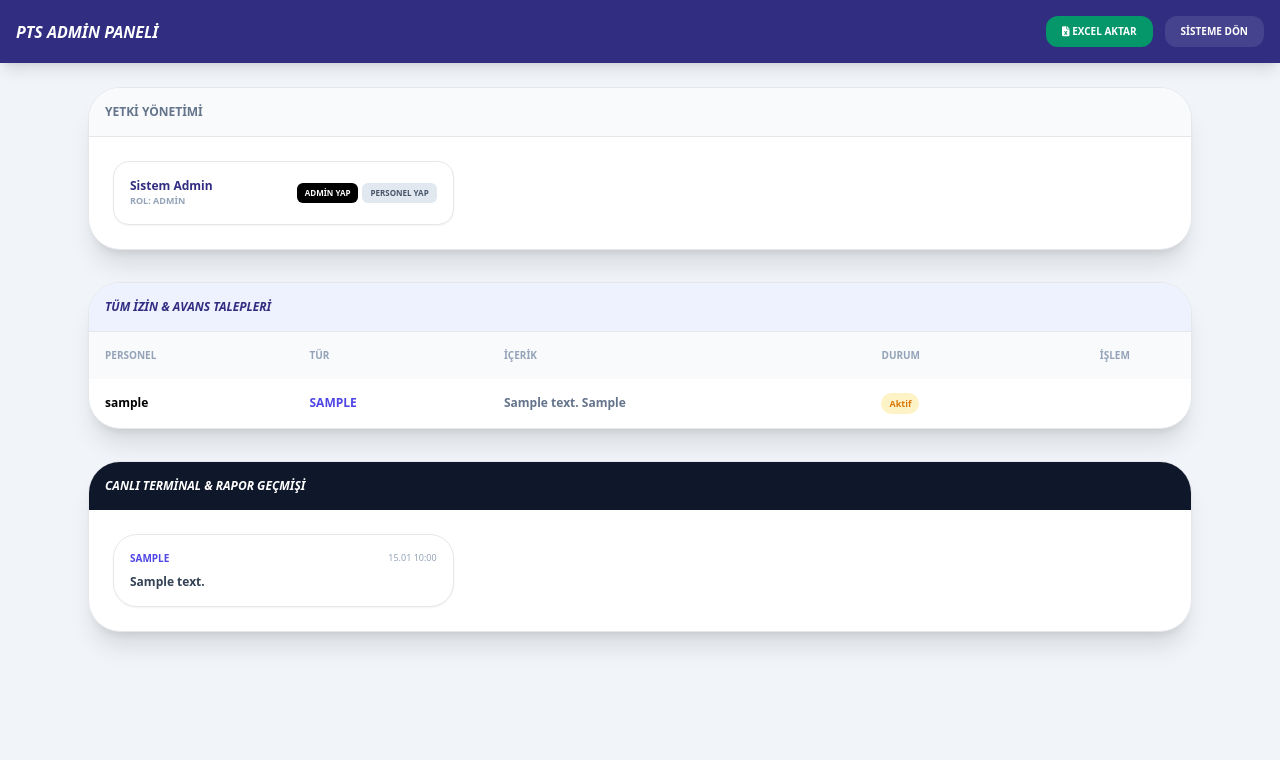
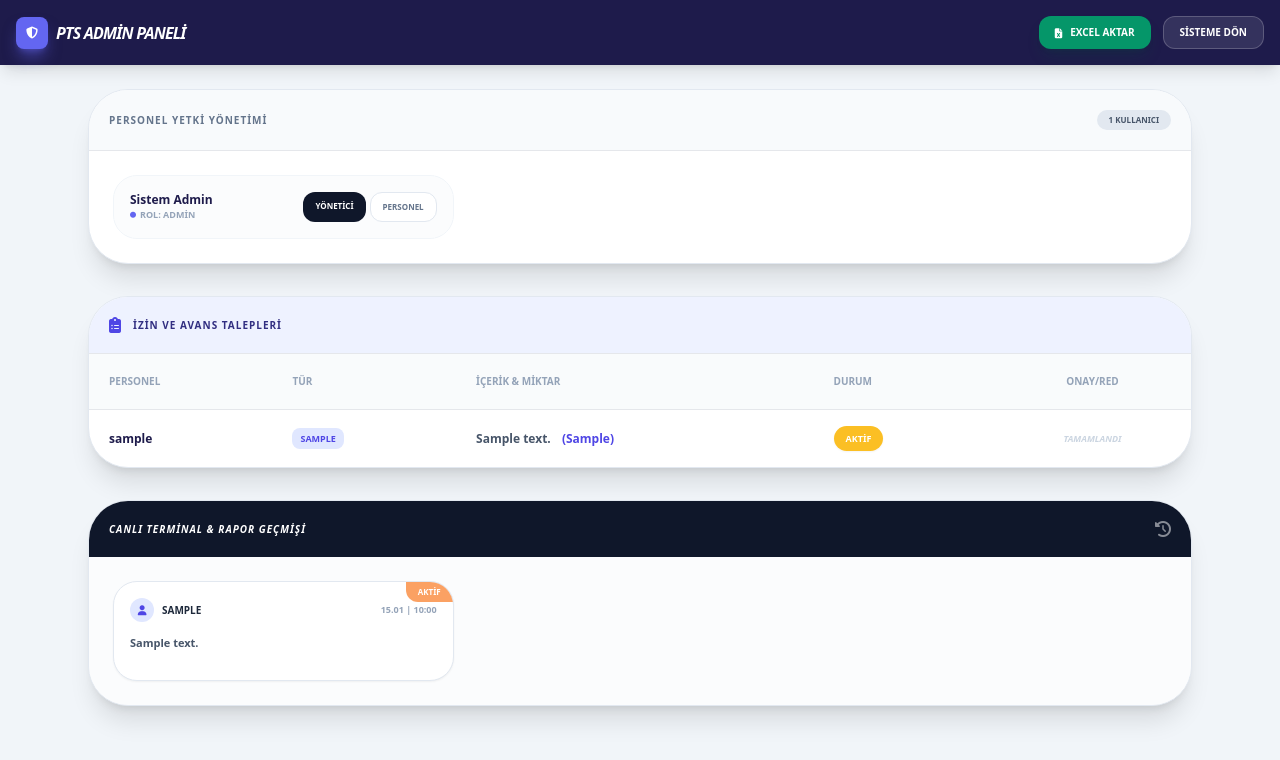
Before and after one commit to sametyalcin231/PTS_Sistemi, a Flask app: page /admin_panel in a window 1280 px wide. Shown: the top 760 px of the page. Run offline with Flask 3, Linux system fonts and the light colour scheme; a user stored in the database is signed in; data comes from the database, SQL or seed files in the repository; tables that the repository leaves empty hold one stand-in row (values such as "Sample post"); one stand-in notice (Sample message) is shown; some libraries are stand-ins or nearby versions.

Commit message:
Update admin.html

```diff
--- a/templates/admin.html
+++ b/templates/admin.html
@@ -3,59 +3,117 @@
 <head>
     <meta charset="UTF-8">
     <meta name="viewport" content="width=device-width, initial-scale=1.0">
-    <title>PTS PRO | Yönetim</title>
+    <title>PTS PRO | Yönetim Paneli</title>
     <script src="https://cdn.tailwindcss.com"></script>
     <link rel="stylesheet" href="https://cdnjs.cloudflare.com/ajax/libs/font-awesome/6.4.0/css/all.min.css">
+    <style>
+        .flash-msg { transition: all 0.5s ease; }
+    </style>
 </head>
 <body class="bg-slate-100 min-h-screen">
-    <nav class="bg-indigo-900 text-white p-4 shadow-lg flex justify-between items-center sticky top-0 z-50">
-        <h1 class="font-black italic">PTS ADMİN PANELİ</h1>
+
+    <nav class="bg-indigo-950 text-white p-4 shadow-lg flex justify-between items-center sticky top-0 z-50">
+        <div class="flex items-center gap-2">
+            <div class="bg-indigo-500 w-8 h-8 rounded-lg flex items-center justify-center shadow-lg shadow-indigo-500/50">
+                <i class="fa-solid fa-shield-halved text-white text-xs"></i>
+            </div>
+            <h1 class="font-black italic tracking-tighter">PTS ADMİN PANELİ</h1>
+        </div>
         <div class="flex gap-3">
-            <a href="/admin/export" class="bg-emerald-600 px-4 py-2 rounded-xl text-[10px] font-black uppercase"><i class="fa-solid fa-file-excel"></i> Excel Aktar</a>
-            <a href="/" class="bg-white/10 px-4 py-2 rounded-xl text-[10px] font-black uppercase">Sisteme Dön</a>
+            <a href="/admin/export" class="bg-emerald-600 hover:bg-emerald-700 transition-colors px-4 py-2 rounded-xl text-[10px] font-black uppercase flex items-center gap-2 shadow-lg shadow-emerald-900/20">
+                <i class="fa-solid fa-file-excel"></i> Excel Aktar
+            </a>
+            <a href="/" class="bg-white/10 hover:bg-white/20 transition-colors px-4 py-2 rounded-xl text-[10px] font-black uppercase border border-white/20">
+                Sisteme Dön
+            </a>
         </div>
     </nav>
 
     <main class="max-w-6xl mx-auto p-6 space-y-8">
-        <div class="bg-white rounded-[2rem] shadow-xl overflow-hidden border">
-            <div class="p-4 bg-slate-50 border-b font-black text-xs uppercase text-slate-500">Yetki Yönetimi</div>
+
+        {% with messages = get_flashed_messages(with_categories=true) %}
+            {% if messages %}{% for category, message in messages %}
+            <div class="flash-msg p-4 rounded-2xl text-[10px] font-black uppercase text-center shadow-xl border-2 animate-pulse
+                {% if category == 'success' %}bg-emerald-500 text-white border-emerald-400
+                {% else %}bg-indigo-500 text-white border-indigo-400{% endif %}">
+                <i class="fa-solid fa-bell mr-2"></i> {{ message }}
+            </div>
+            {% endfor %}{% endif %}
+        {% endwith %}
+
+        <div class="bg-white rounded-[2.5rem] shadow-xl overflow-hidden border border-slate-200">
+            <div class="p-5 bg-slate-50 border-b flex items-center justify-between">
+                <span class="font-black text-[10px] uppercase text-slate-500 tracking-widest leading-none">Personel Yetki Yönetimi</span>
+                <span class="bg-slate-200 text-slate-600 px-3 py-1 rounded-full text-[8px] font-black uppercase">{{ users|length }} Kullanıcı</span>
+            </div>
             <div class="p-6 grid grid-cols-1 md:grid-cols-2 lg:grid-cols-3 gap-4">
                 {% for u in users %}
-                <div class="p-4 border rounded-2xl flex justify-between items-center bg-white shadow-sm">
+                <div class="p-4 border border-slate-100 rounded-[1.5rem] flex justify-between items-center bg-slate-50/50 hover:bg-white hover:shadow-md transition-all group">
                     <div>
-                        <p class="text-xs font-black text-indigo-900">{{ u.full_name }}</p>
-                        <p class="text-[9px] font-bold text-slate-400 uppercase">Rol: {{ u.role }}</p>
+                        <p class="text-xs font-black text-indigo-950 group-hover:text-indigo-600 transition-colors">{{ u.full_name }}</p>
+                        <p class="text-[9px] font-bold text-slate-400 uppercase flex items-center gap-1">
+                            <i class="fa-solid fa-circle text-[6px] {% if u.role == 'admin' %}text-indigo-500{% else %}text-slate-300{% endif %}"></i>
+                            Rol: {{ u.role }}
+                        </p>
                     </div>
                     <div class="flex gap-1">
-                        <a href="/admin/set_role/{{ u.id }}/admin" class="text-[8px] bg-black text-white px-2 py-1 rounded-md font-black">ADMİN YAP</a>
-                        <a href="/admin/set_role/{{ u.id }}/personel" class="text-[8px] bg-slate-200 text-slate-600 px-2 py-1 rounded-md font-black">PERSONEL YAP</a>
+                        <a href="/admin/set_role/{{ u.id }}/admin" class="text-[8px] bg-slate-900 text-white px-3 py-2 rounded-xl font-black hover:bg-indigo-600 transition-colors">YÖNETİCİ</a>
+                        <a href="/admin/set_role/{{ u.id }}/personel" class="text-[8px] bg-white border border-slate-200 text-slate-500 px-3 py-2 rounded-xl font-black hover:bg-slate-100 transition-colors">PERSONEL</a>
                     </div>
                 </div>
                 {% endfor %}
             </div>
         </div>
 
-        <div class="bg-white rounded-[2rem] shadow-xl overflow-hidden border">
-            <div class="p-4 bg-indigo-50 border-b font-black text-xs uppercase text-indigo-900 italic">Tüm İzin & Avans Talepleri</div>
-            <table class="w-full text-left">
-                <thead class="bg-slate-50 text-[10px] font-black uppercase text-slate-400">
-                    <tr><th class="p-4">Personel</th><th class="p-4">Tür</th><th class="p-4">İçerik</th><th class="p-4">Durum</th><th class="p-4 text-center">İşlem</th></tr>
+        <div class="bg-white rounded-[2.5rem] shadow-xl overflow-hidden border border-slate-200">
+            <div class="p-5 bg-indigo-50 border-b flex items-center gap-3">
+                <i class="fa-solid fa-clipboard-list text-indigo-600"></i>
+                <span class="font-black text-[10px] uppercase text-indigo-900 tracking-widest leading-none">İzin ve Avans Talepleri</span>
+            </div>
+            <div class="overflow-x-auto">
+                <table class="w-full text-left border-collapse">
+                    <thead>
+                        <tr class="bg-slate-50/80 text-[10px] font-black uppercase text-slate-400 border-b">
+                            <th class="p-5">Personel</th>
+                            <th class="p-5">Tür</th>
+                            <th class="p-5">İçerik & Miktar</th>
+                            <th class="p-5">Durum</th>
+                            <th class="p-5 text-center">Onay/Red</th>
+                        </tr>
                     </thead>
-                <tbody class="text-xs font-bold divide-y">
+                    <tbody class="text-xs font-bold divide-y divide-slate-100">
                         {% for r in reqs %}
-                    <tr class="hover:bg-slate-50">
-                        <td class="p-4">{{ r.username }}</td>
-                        <td class="p-4 uppercase text-indigo-600">{{ r.req_type }}</td>
-                        <td class="p-4 text-slate-500">{{ r.content }} {{ r.amount or '' }}</td>
-                        <td class="p-4">
-                            <span class="px-2 py-1 rounded-full text-[9px] {% if r.status == 'Onaylandı' %}bg-emerald-100 text-emerald-600{% elif r.status == 'Reddedildi' %}bg-rose-100 text-rose-600{% else %}bg-amber-100 text-amber-600{% endif %}">
+                        <tr class="hover:bg-indigo-50/30 transition-colors">
+                            <td class="p-5 text-indigo-950">{{ r.username }}</td>
+                            <td class="p-5">
+                                <span class="bg-indigo-100 text-indigo-600 px-2 py-1 rounded-lg text-[9px] uppercase font-black">
+                                    {{ r.req_type }}
+                                </span>
+                            </td>
+                            <td class="p-5">
+                                <span class="text-slate-600">{{ r.content }}</span>
+                                {% if r.amount %}<span class="ml-2 text-indigo-600">({{ r.amount }})</span>{% endif %}
+                            </td>
+                            <td class="p-5">
+                                <span class="px-3 py-1.5 rounded-full text-[9px] font-black uppercase shadow-sm
+                                    {% if r.status == 'Onaylandı' %}bg-emerald-500 text-white
+                                    {% elif r.status == 'Reddedildi' %}bg-rose-500 text-white
+                                    {% else %}bg-amber-400 text-white{% endif %}">
                                     {{ r.status }}
                                 </span>
                             </td>
-                        <td class="p-4 text-center">
+                            <td class="p-5 text-center">
                                 {% if r.status == 'Beklemede' %}
-                            <a href="/admin/action/request/{{ r.id }}/Onaylandı" class="text-emerald-500 mx-2 text-lg"><i class="fa-solid fa-check-circle"></i></a>
-                            <a href="/admin/action/request/{{ r.id }}/Reddedildi" class="text-rose-500 mx-2 text-lg"><i class="fa-solid fa-times-circle"></i></a>
+                                <div class="flex justify-center gap-3">
+                                    <a href="/admin/action/request/{{ r.id }}/Onaylandı" class="text-emerald-500 hover:text-emerald-700 transition-transform hover:scale-125">
+                                        <i class="fa-solid fa-circle-check text-xl"></i>
+                                    </a>
+                                    <a href="/admin/action/request/{{ r.id }}/Reddedildi" class="text-rose-500 hover:text-rose-700 transition-transform hover:scale-125">
+                                        <i class="fa-solid fa-circle-xmark text-xl"></i>
+                                    </a>
+                                </div>
+                                {% else %}
+                                <span class="text-[9px] text-slate-300 font-black italic uppercase">Tamamlandı</span>
                                 {% endif %}
                             </td>
                         </tr>
@@ -63,21 +121,41 @@
                     </tbody>
                 </table>
             </div>
+        </div>
 
-        <div class="bg-white rounded-[2rem] shadow-xl overflow-hidden border">
-            <div class="p-4 bg-slate-900 text-white font-black text-xs uppercase italic">Canlı Terminal & Rapor Geçmişi</div>
-            <div class="grid grid-cols-1 md:grid-cols-2 lg:grid-cols-3 gap-4 p-6">
+        <div class="bg-white rounded-[2.5rem] shadow-xl overflow-hidden border border-slate-200">
+            <div class="p-5 bg-slate-900 text-white flex items-center justify-between">
+                <span class="font-black text-[10px] uppercase italic tracking-widest leading-none">Canlı Terminal & Rapor Geçmişi</span>
+                <i class="fa-solid fa-clock-rotate-left opacity-50"></i>
+            </div>
+            <div class="grid grid-cols-1 md:grid-cols-2 lg:grid-cols-3 gap-4 p-6 bg-slate-50/50">
                 {% for l in logs %}
-                <div class="border rounded-3xl p-4 bg-white shadow-sm">
-                    <div class="flex justify-between items-center mb-2">
-                        <span class="text-[10px] font-black text-indigo-600 uppercase">{{ l.username }}</span>
-                        <span class="text-[9px] text-slate-400">{{ l.created_at.strftime('%d.%m %H:%M') }}</span>
+                <div class="border border-slate-200 rounded-[1.5rem] p-4 bg-white shadow-sm hover:shadow-md transition-shadow relative overflow-hidden group">
+                    {% if l.status == 'Aktif' %}
+                    <div class="absolute top-0 right-0 bg-orange-500 text-white text-[8px] font-black px-3 py-1 rounded-bl-xl uppercase animate-pulse">AKTİF</div>
+                    {% endif %}
+
+                    <div class="flex justify-between items-center mb-3">
+                        <div class="flex items-center gap-2">
+                            <div class="w-6 h-6 bg-indigo-100 rounded-full flex items-center justify-center">
+                                <i class="fa-solid fa-user text-indigo-600 text-[10px]"></i>
                             </div>
-                    <p class="text-xs font-bold text-slate-700">{{ l.detail }}</p>
+                            <span class="text-[10px] font-black text-slate-800 uppercase">{{ l.username }}</span>
+                        </div>
+                        <span class="text-[9px] font-bold text-slate-400">{{ l.created_at.strftime('%d.%m | %H:%M') }}</span>
+                    </div>
+
+                    <p class="text-[11px] font-bold text-slate-600 leading-relaxed mb-3">{{ l.detail }}</p>
+
                     {% if l.type == 'Terminal' %}
-                    <div class="mt-2 py-2 px-3 bg-indigo-50 rounded-xl text-[10px] font-black text-indigo-900 flex justify-between">
-                        <span>GEÇEN SÜRE:</span>
-                        <span>{{ get_duration(l.created_at, l.end_at) }}</span>
+                    <div class="mt-auto py-2 px-4 bg-indigo-50 border border-indigo-100 rounded-xl text-[10px] font-black text-indigo-900 flex justify-between items-center">
+                        <span class="opacity-60 uppercase">Dışarıda Süre:</span>
+                        <span class="text-indigo-600">{{ get_duration(l.created_at, l.end_at) }}</span>
+                    </div>
+                    {% elif l.type == 'Rapor' %}
+                    <div class="mt-auto py-2 px-4 bg-emerald-50 border border-emerald-100 rounded-xl text-[10px] font-black text-emerald-900 flex justify-between items-center">
+                        <span class="opacity-60 uppercase">Dosya:</span>
+                        <a href="/static/uploads/{{ l.file_path }}" target="_blank" class="text-emerald-600 underline">Görüntüle</a>
                     </div>
                     {% endif %}
                 </div>
@@ -85,5 +163,18 @@
             </div>
         </div>
     </main>
+
+    <script>
+        // Bildirimleri 4 saniye sonra kapat
+        window.onload = function() {
+            setTimeout(() => {
+                document.querySelectorAll('.flash-msg').forEach(el => {
+                    el.style.opacity = '0';
+                    el.style.transform = 'translateY(-20px)';
+                    setTimeout(() => el.remove(), 500);
+                });
+            }, 4000);
+        };
+    </script>
 </body>
 </html>
```
Lines whose indentation alone changed are shown as unchanged.
